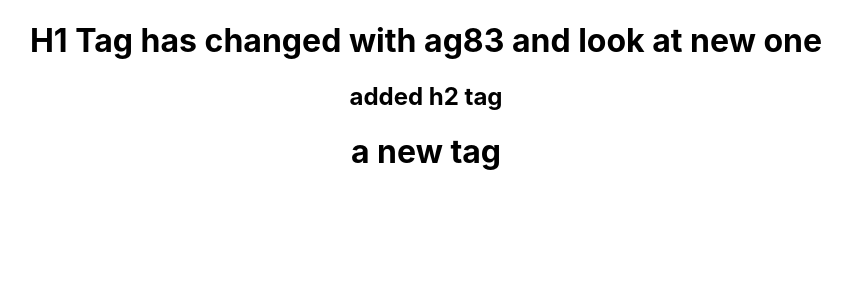
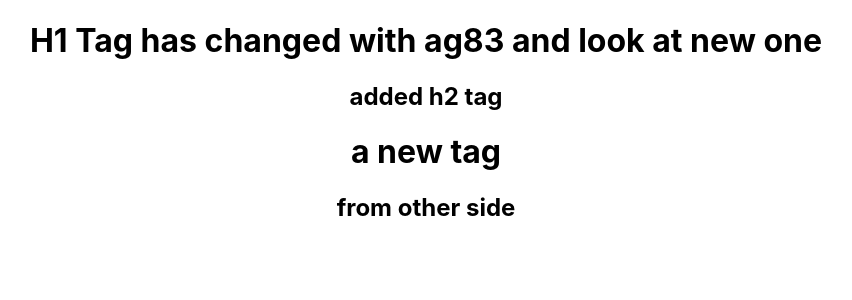
Before and after one commit to thegartak/prodtry-client, a React (Create React App) app: page / in a window 1280 px wide. Shown: the top 300 px of the page, without its empty margins (214-1066 px from the left). Built offline with nearby package versions, Linux system fonts and the light colour scheme.

Commit message:
from other side

```diff
--- a/src/components/SomeModule.tsx
+++ b/src/components/SomeModule.tsx
@@ -39,6 +39,7 @@ const SomeModule = () => {
           <h1>H1 Tag has changed with ag83 and look at new one</h1>
           <h2>added h2 tag</h2>
           <h1>a new tag</h1>
+          <h2>from other side</h2>
         </>
     )
 
```
